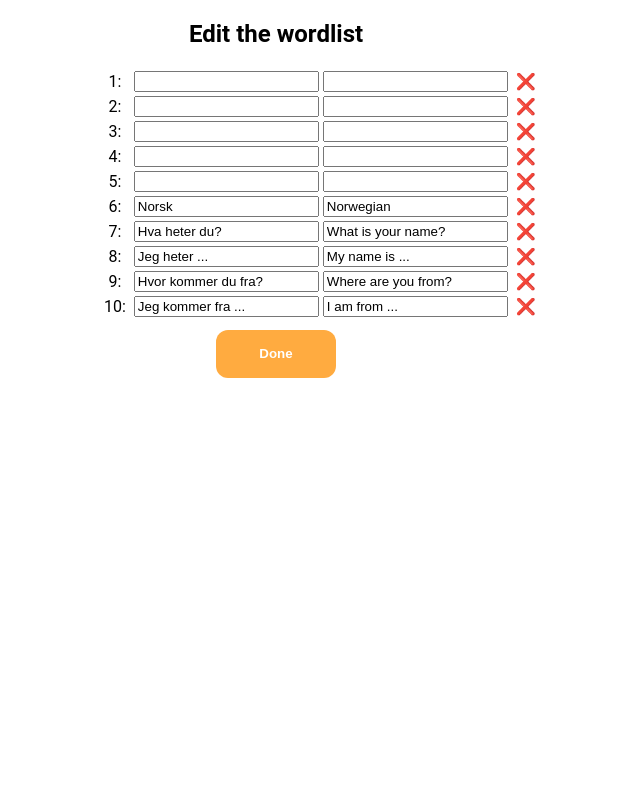
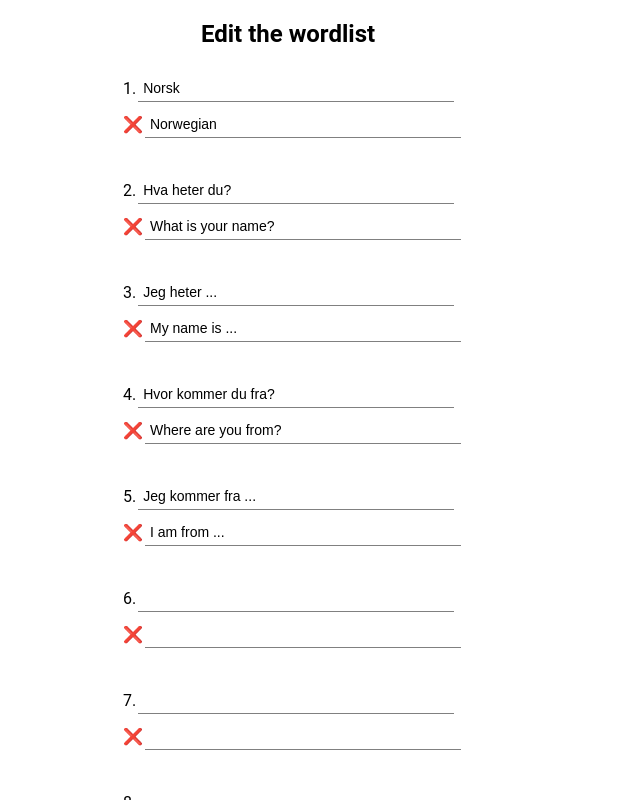
Before and after one commit to xparagon/flip2learn, a React (Vite) app: page / in a window 1280 px wide. Both pictures are taken after a click on the picture 640 px from the left and 110 px from the top of the page. Shown: the top 800 px of the page, without its empty margins (352-992 px from the left). Built offline with nearby package versions, Linux system fonts and the light colour scheme.

Commit message:
Can now remove words you know

```diff
--- a/src/App.css
+++ b/src/App.css
@@ -3,8 +3,6 @@
 .App {
   background-color: white;
 
-  width: 374px;
-  height: 666px;
 }
 
 .logo {
@@ -41,6 +39,7 @@
   justify-content: space-evenly;
   margin: 10px 10px 20px 10px;
 }
+
 
 .button {
   width: 120px;
@@ -111,5 +110,26 @@
 }
 
 .edit-wordlist {
-  max-width: 350px;
+  min-width: 350px;
 }
+
+.edit-definition {
+  margin-bottom: 30px;
+}
+
+.edit-row, .edit-word, .edit-meaning   {
+  display: flex;
+  justify-content: start;
+  align-items: center;
+  padding-top: 5px;
+  padding-left: 10px;
+}
+
+input[type="text"] {
+  font-size: 14px;
+  width: 90%;
+  padding: 5px;
+  margin: 2px;
+  border: none;
+  border-bottom: 1px solid gray;
+}
--- a/src/App.tsx
+++ b/src/App.tsx
@@ -34,7 +34,8 @@ function App() {
       'Натисніть зелений, якщо ви знаєте це слово, червоний, якщо ні.',
       'انقر فوق الأخضر إذا كنت تعرف هذه الكلمة ، وإذا لم تكن تعرفها باللون الأحمر.', ''],
     titleEditing: ['Edit the wordlist', 'Відредагуйте список слів', 'قم بتحرير قائمة الكلمات', '👄👄 → 👄👄'],
-    doneEditing: ['Done', 'Готово', 'فعله', '♦'],
+    doneEditing: ['Done', 'Готово', 'فعله', '✅ ❌'],
+    doneEditingAndCleanup: ['Remove ✔', 'Видалити ✔', 'قم بإزالة ✔', '✂ ✅'],
   }
 
 
@@ -159,20 +160,30 @@ function App() {
   }, [])
 
   function openEdit() {
-    const moreWords = [{ word: '', meaning: '', isKnown: false }, { word: '', meaning: '', isKnown: false }, { word: '', meaning: '', isKnown: false }, { word: '', meaning: '', isKnown: false }, { word: '', meaning: '', isKnown: false }, ...words]
+    const moreWords = [...words, { word: '', meaning: '', isKnown: false }, { word: '', meaning: '', isKnown: false }, { word: '', meaning: '', isKnown: false }, { word: '', meaning: '', isKnown: false }, { word: '', meaning: '', isKnown: false }]
     setWords(moreWords)
     setEdit(true)
   }
 
-  function closeEdit() {
+  function closeEdit(doCleanup: boolean) {
 
     const filtered = words.filter(word => !(word.word === '' || word.meaning === ''))
-    setWords(filtered)
-    const known = filtered.filter(word => word.isKnown).length;
-    const unknown = filtered.filter(word => !word.isKnown).length;
-    const score = Math.round(known / (filtered.length) * 100);
-    const result = { known, unknown, score, words: filtered.length };
-    localStorage.setItem("flip", JSON.stringify({ words: filtered, result }))
+    const knownWords = filtered.filter(word => word.isKnown);
+    const unknownWords = filtered.filter(word => !word.isKnown);
+
+    let newWordlist = []
+    if (doCleanup && knownWords.length !== 0) {
+      newWordlist = [...unknownWords]
+    } else {
+      newWordlist = [...unknownWords, ...knownWords]
+    }
+
+    setWords(newWordlist)
+    const known = newWordlist.filter(word => word.isKnown).length;
+    const unknown = newWordlist.filter(word => !word.isKnown).length;
+    const score = Math.round(known / (newWordlist.length) * 100);
+    const result = { known, unknown, score, words: newWordlist.length };
+    localStorage.setItem("flip", JSON.stringify({ words: newWordlist, result }))
     setEdit(false)
   }
 
@@ -190,7 +201,6 @@ function App() {
     const newWords = [...words] // copy of words
     newWords[index].meaning = e.target.value // change word
     setWords(newWords) // set new words
-
   }
 
   return (
@@ -199,40 +209,42 @@ function App() {
       {edit &&
         <div className='edit-wordlist'>
           <h2>{labels.titleEditing.at(language - 1)}</h2>
-          <table>
-            <tbody>
+
+
           {words.map((line, index) => {
             return (
-                  <tr key={index}>
-                    <td>
-                      {index + 1}:&nbsp;
-                    </td>
-                    <td>
+              <div key={index} className='edit-definition'>
+
+                <div className='edit-word'>
+                  <div className='edit-nr'>
+                    {index + 1}.
+                  </div>
                   <input type="text"
                     value={line.word}
                     onChange={(e) => handleWordChange(e, index)}
                   />
-                    </td>
-                    <td>
+                </div>
+                <div className='edit-meaning'>
+                  <div className='edit-known'>
+                    {line.isKnown ? '✅' : '❌'}
+                  </div>
                   <input type="text"
                     value={line.meaning}
                     onChange={(e) => handleMeaningChange(e, index)}
                   />
-                    </td>
-                    <td>
-                      &nbsp;
-                      {line.isKnown ? '✅' : '❌'}
-                    </td>
-                  </tr>
+                </div>
+              </div>
             )
           })
           }
-            </tbody>
-          </table>
+
           <div className="button-row">
             <button className='button'
-              onClick={() => closeEdit()}
+              onClick={() => closeEdit(false)}
             >{labels.doneEditing.at(language - 1)}</button>
+            <button className='button'
+              onClick={() => closeEdit(true)}
+            >{labels.doneEditingAndCleanup.at(language - 1)}</button>
           </div>
         </div>
       }
--- a/src/types.ts
+++ b/src/types.ts
@@ -8,6 +8,7 @@ export interface Labels {
     howToProceed: string[],
     titleEditing: string[],
     doneEditing: string[],
+    doneEditingAndCleanup: string[],
 }
 
 export interface Word {
```
Also changed, not shown: 1 other file (tests, documents, lock files or other folders). Lines whose indentation alone changed are shown as unchanged.
